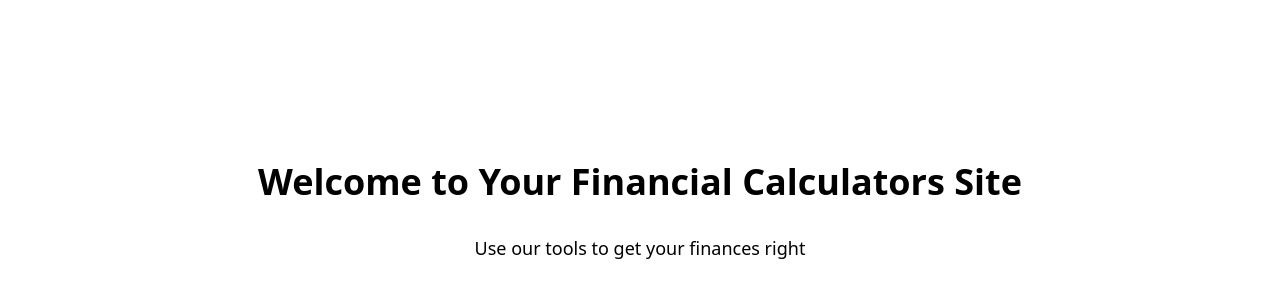
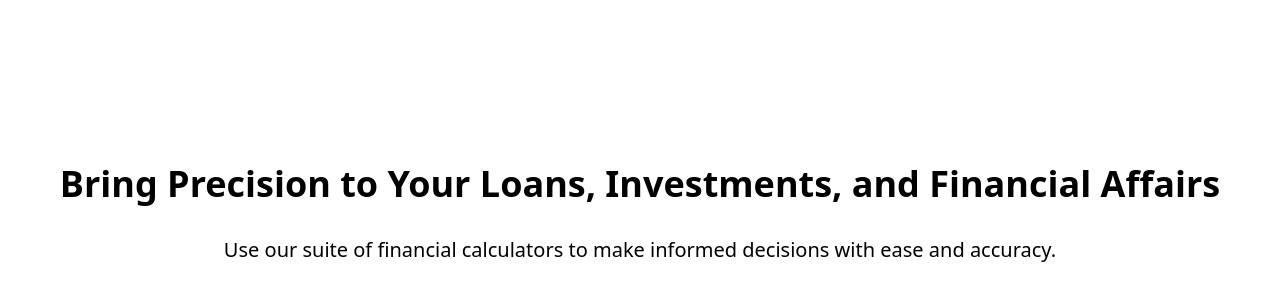
Before and after one commit to jenslaufer/financial-calculators-site, a Vue app: page / in a window 1280 px wide. Shown: the part 180-480 px from the top of the page. Built offline with nearby package versions, Linux system fonts and the light colour scheme.

Commit message:
changed look-and-feel

```diff
--- a/src/components/Home.vue
+++ b/src/components/Home.vue
@@ -2,7 +2,7 @@
   <div class="flex flex-col w-sreen h-screen justify-center items-center">
     <h1 class="text-4xl font-bold mb-8">{{ headline }}
     </h1>
-    <p class="text-lg mb-4">{{ uvp }}</p>
+    <p class="text-xl mb-3">{{ uvp }}</p>
   </div>
 </template>
 <script setup>
--- a/src/main.js
+++ b/src/main.js
@@ -10,8 +10,8 @@ const router = createRouter({
             path: '',
             component: () => import('./components/Home.vue'),
             props: {
-                headline: 'Welcome to Your Financial Calculators Site',
-                uvp: 'Use our tools to get your finances right'
+                headline: 'Bring Precision to Your Loans, Investments, and Financial Affairs',
+                uvp: 'Use our suite of financial calculators to make informed decisions with ease and accuracy.',
             }
         }
     ]
```
